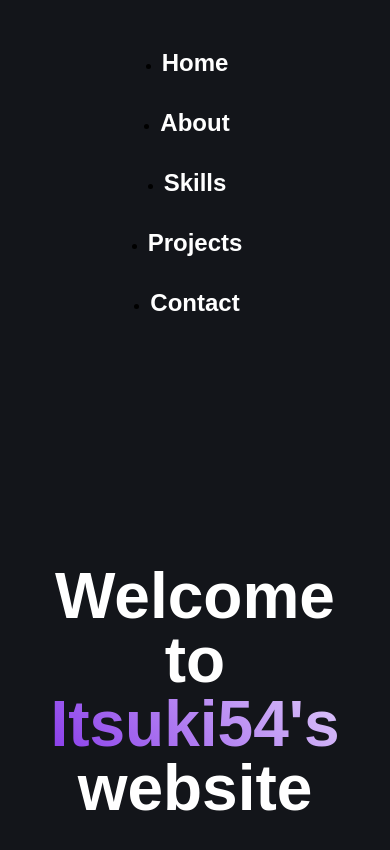
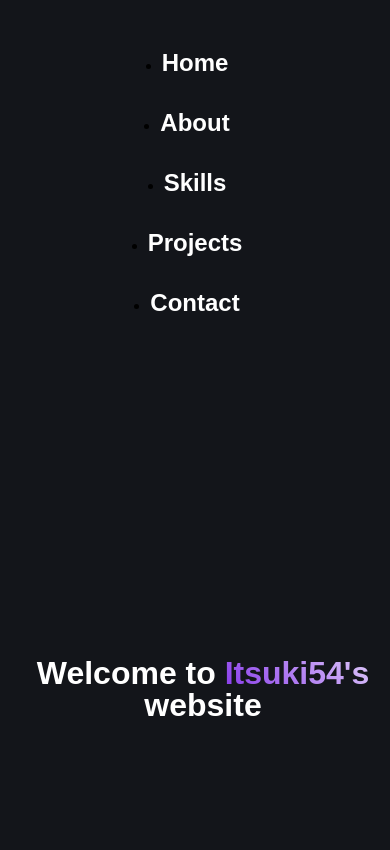
Before and after one commit to nurazon59/portfolio, an Astro site: page / in a window 390 px wide. Built offline with nearby package versions, Linux system fonts and the light colour scheme; Astro itself is replaced by a stand-in of ours; a web font is replaced by a local one.

Commit message:
index.astro を更新

```diff
--- a/src/pages/index.astro
+++ b/src/pages/index.astro
@@ -45,4 +45,32 @@ import Layout from '../layouts/Layout.astro';
 		background-size: 400%;
 		background-position: 0%;
 	}
+ @media (max-width: 1024px) {
+        main {
+            width: 100%;
+            max-width: none;
+        }
+        h1 {
+            font-size: 3rem;
+        }
+    }
+
+    @media (max-width: 768px) {
+        main {
+            padding: 0.5rem;
+        }
+        h1 {
+            font-size: 2.5rem;
+        }
+    }
+
+    @media (max-width: 480px) {
+        main {
+            padding: 0.5rem;
+            font-size: 16px;
+        }
+        h1 {
+            font-size: 2rem;
+        }
+    }
 </style>
```
